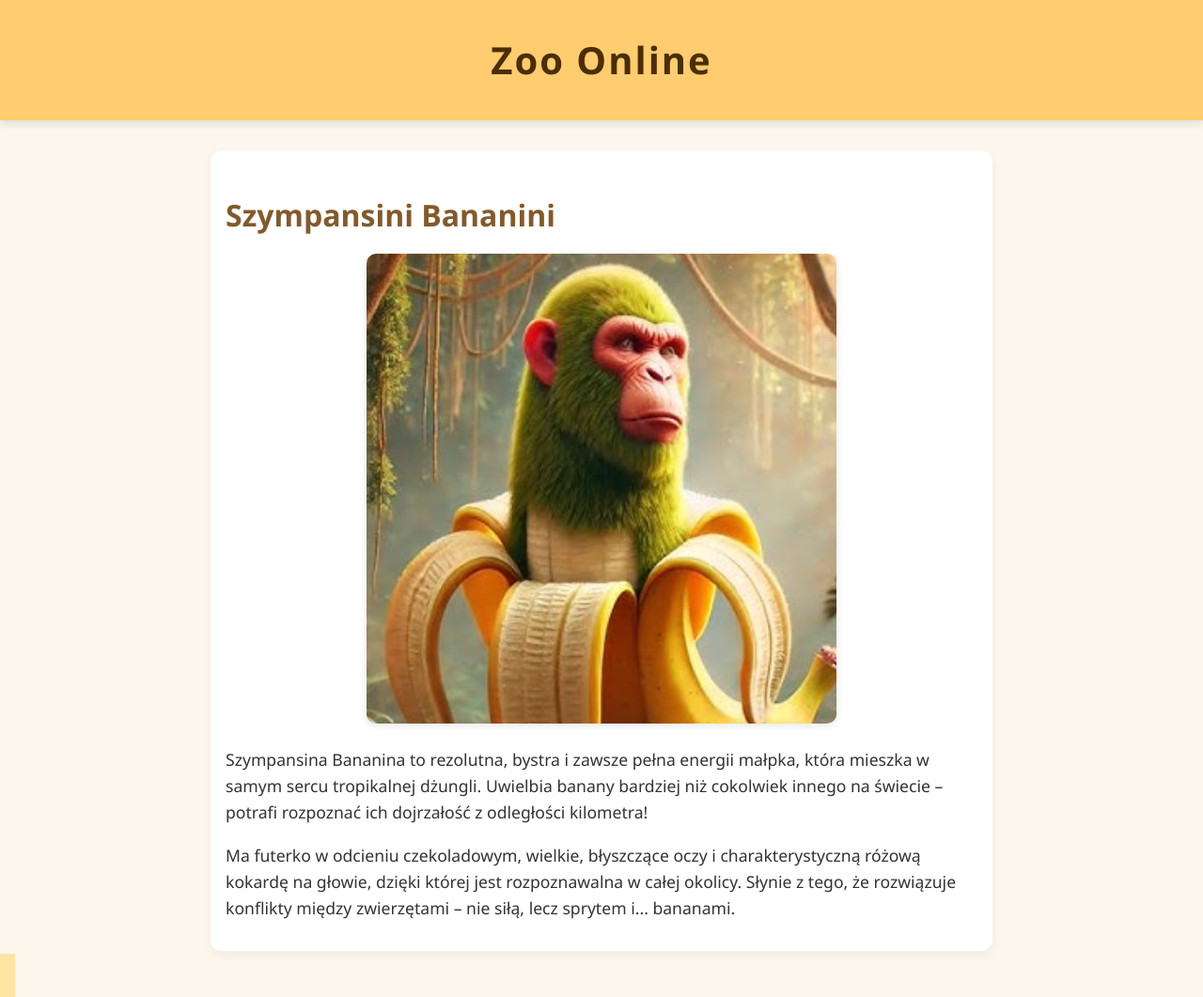
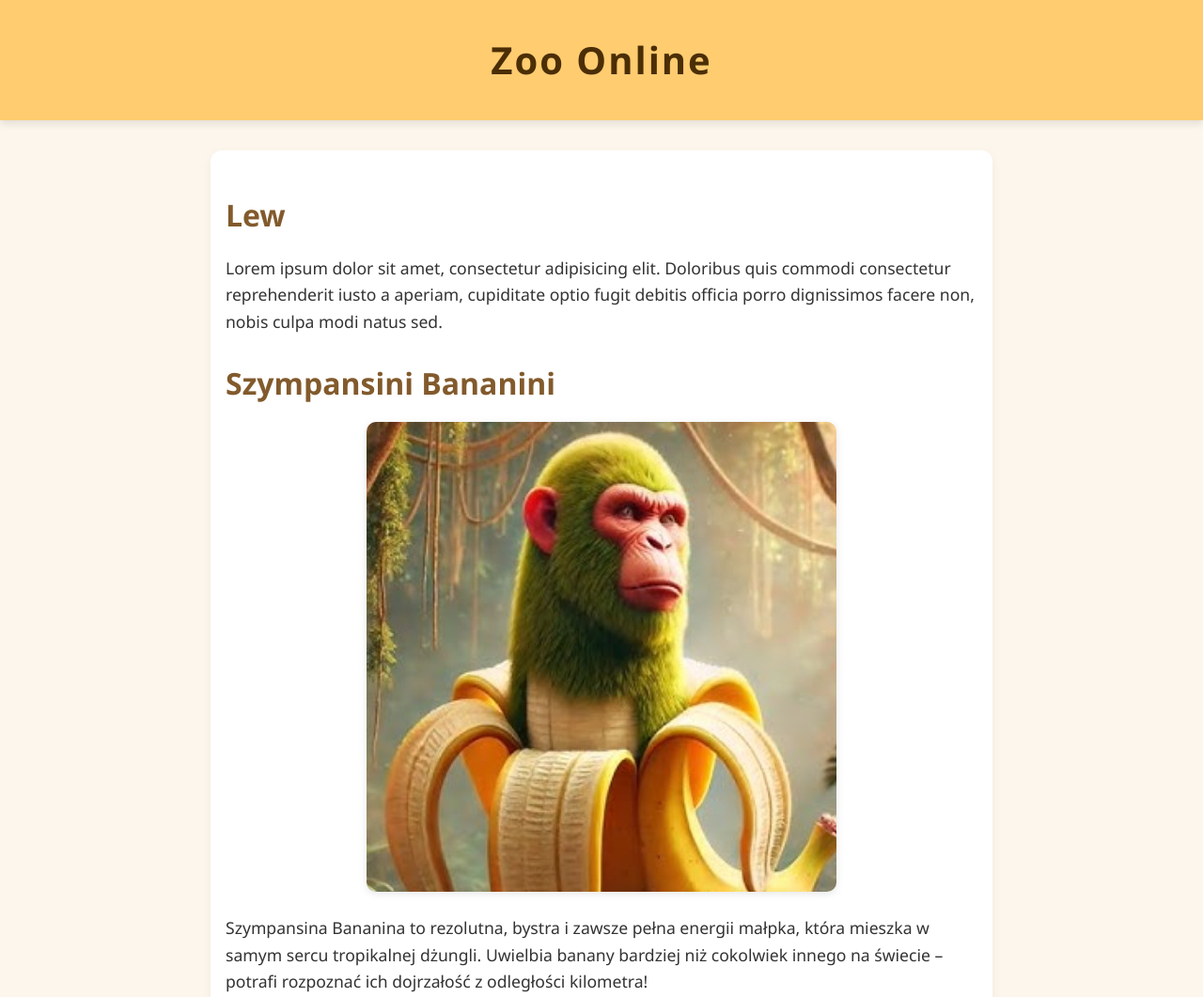
Before and after one commit to sadzikarg7-cyber/ZPW_ININ5_hyb_IOT_IT, a plain HTML site: page index.html in a window 1280 px wide. Shown: the top 1061 px of the page at 94% size. Drawn offline with Linux system fonts and the light colour scheme.

Commit message:
dodaj sekcje lwa

```diff
--- a/index.html
+++ b/index.html
@@ -12,6 +12,13 @@
     </header>
     <main>
         <section>
+
+            <section>
+                <h2>Lew</h2>
+                <p>Lorem ipsum dolor sit amet, consectetur adipisicing elit.
+                    Doloribus quis commodi consectetur reprehenderit iusto a aperiam, cupiditate optio fugit debitis officia porro dignissimos facere non, nobis culpa modi natus sed.
+                </p>
+            </section>
             <h2>
                 Szympansini Bananini
             </h2>
```
